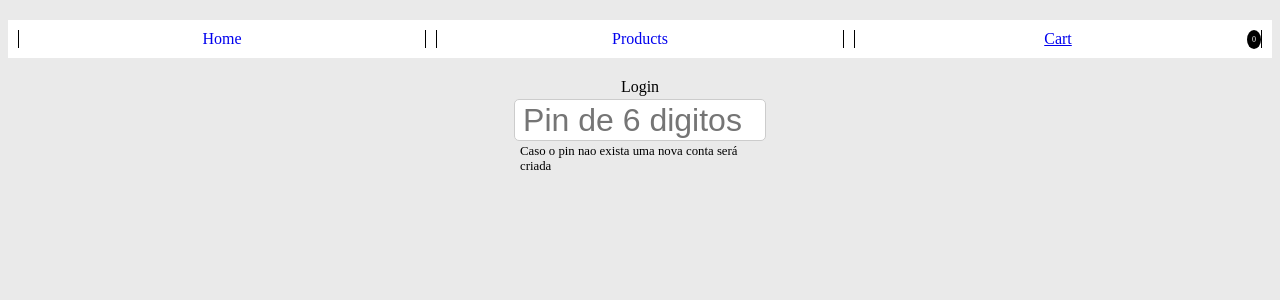
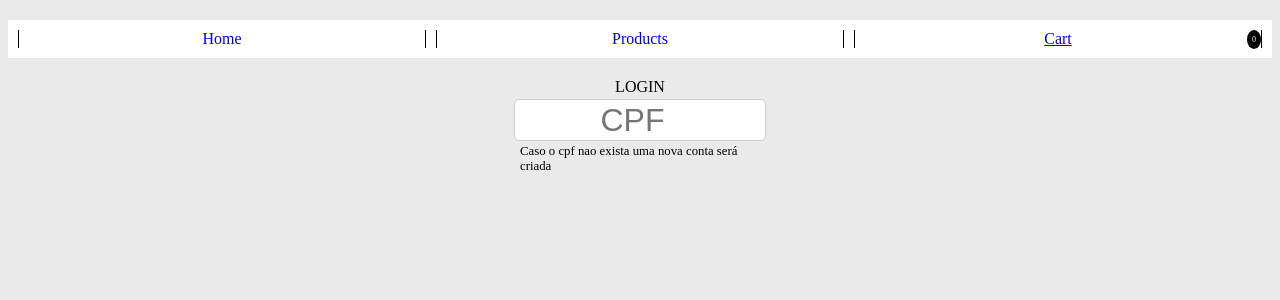
Before and after one commit to EdAngelis/my-home-front, a React (Vite) app: page / in a window 1280 px wide. Shown: the top 300 px of the page. Built offline with nearby package versions, Linux system fonts and the light colour scheme.

Commit message:
cart home

```diff
--- a/src/pages/cart/cart.tsx
+++ b/src/pages/cart/cart.tsx
@@ -1,7 +1,8 @@
-import { useCallback, useEffect, useState } from "react";
+import { useCallback, useEffect, useState, useContext } from "react";
 import IBuyer from "../../models/buyer.model";
 import IProducts from "../../models/products.model";
 import { dim, plus } from "../../assets/icons/icons";
+import { AppContext } from "../../context";
 import "./cart.css";
 
 import { getBuyer, updateCart, sendWhatsapp } from "../../app.service";
@@ -10,12 +11,14 @@ export default function Cart() {
   const [buyer, setBuyer] = useState<IBuyer>();
   const [total, setTotal] = useState<string>("0.00");
 
+  const { userId, setQtItemCart } = useContext(AppContext);
+
   useEffect(() => {
     loadBuyer();
   }, []);
 
   const loadBuyer = async () => {
-    const response = await getBuyer();
+    const response = await getBuyer(userId);
     await setBuyer(response);
   };
 
@@ -44,6 +47,8 @@ export default function Cart() {
       try {
         const resp = await updateCart(buyer);
         await setBuyer(resp);
+        const qtItems = resp.cart?.items?.length || 0;
+        setQtItemCart(qtItems);
       } catch (error) {
         console.log(error);
       }
--- a/src/pages/home/home.tsx
+++ b/src/pages/home/home.tsx
@@ -1,16 +1,38 @@
-import { useState } from "react";
+import { useState, useContext } from "react";
+import { cpfValidator } from "../../components/validators";
+import { getBuyerByCpf, createBuyer } from "../../app.service";
+import { AppContext } from "../../context";
 
 import "./home.css";
-import { getBuyer } from "../../app.service";
+import { useNavigate } from "react-router-dom";
 
 export default function Home() {
-  const [pin, setPin] = useState("");
+  const [cpf, setCpf] = useState("");
 
-  const hLogin = (event: any) => {
-    const pinEvent = event.target.value;
-    if (pinEvent.length <= 6) {
-      setPin(pinEvent);
-      if (pinEvent.length === 6) getBuyer(pinEvent);
+  let { userId, setUserId } = useContext(AppContext);
+
+  const navigate = useNavigate();
+
+  const hLogin = async (event: any) => {
+    const cpf: string = event.target.value;
+    setCpf(cpf);
+    if (cpfValidator(cpf)) {
+      try {
+        const resp = await getBuyerByCpf(cpf);
+        const { message } = resp;
+
+        if (message === "Buyer not found") {
+          const resp = await createBuyer({ cpf });
+          resp.status === 200
+            ? setUserId(resp.data.data._id)
+            : console.log("Show Alerta");
+        } else {
+          setUserId(resp.data._id);
+        }
+        // userId !== "" && navigate("/products");
+      } catch (error) {
+        console.log(error);
+      }
     }
   };
 
@@ -18,16 +40,16 @@ export default function Home() {
     <>
       <div className="container-home">
         <div className="login-input">
-          <label htmlFor="pin">Login</label>
+          <label htmlFor="cpf">{userId !== "" ? userId : "LOGIN"}</label>
           <input
             onChange={hLogin}
-            value={pin}
-            placeholder="Pin de 6 digitos"
+            value={cpf}
+            placeholder="CPF"
             type="number"
-            name="pin"
-            id="pin"
+            name="cpf"
+            id="cpf"
           />
-          <span>Caso o pin nao exista uma nova conta será criada</span>
+          <span>Caso o cpf nao exista uma nova conta será criada</span>
         </div>
       </div>
     </>
```
